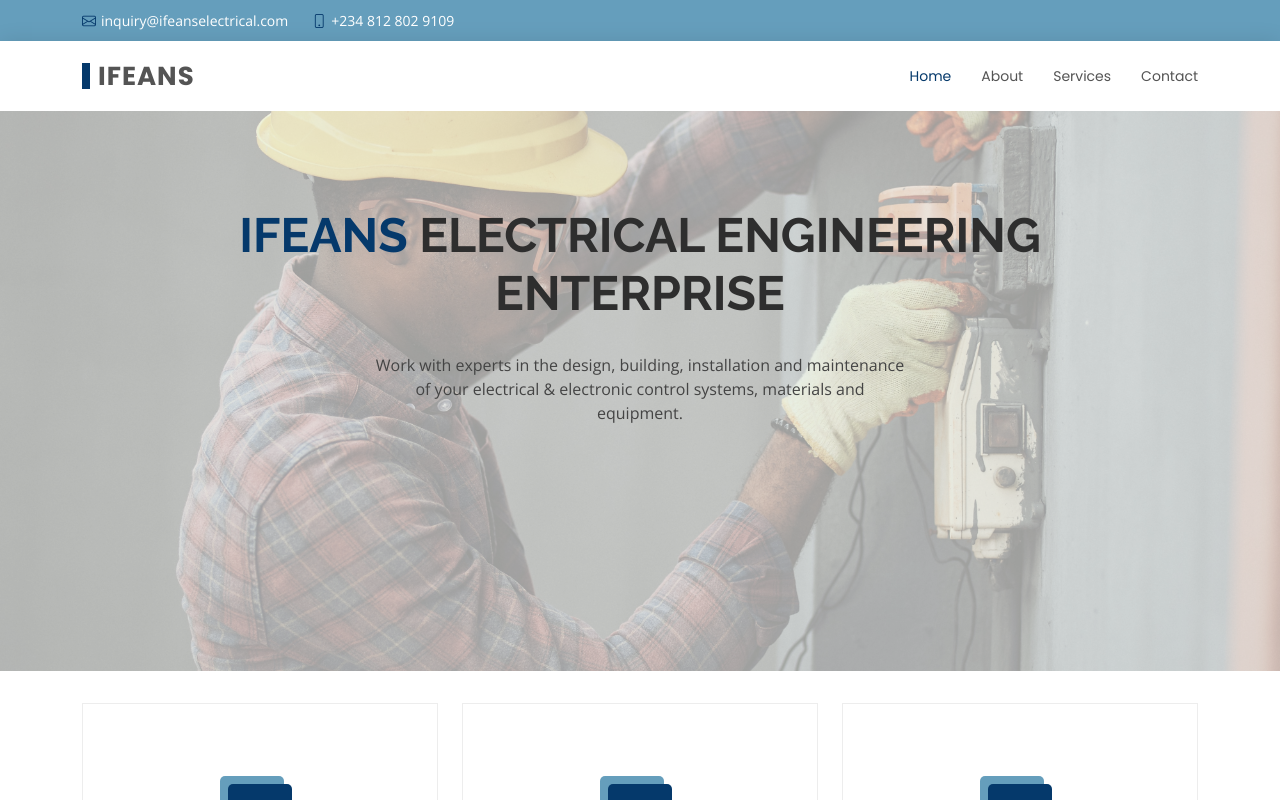
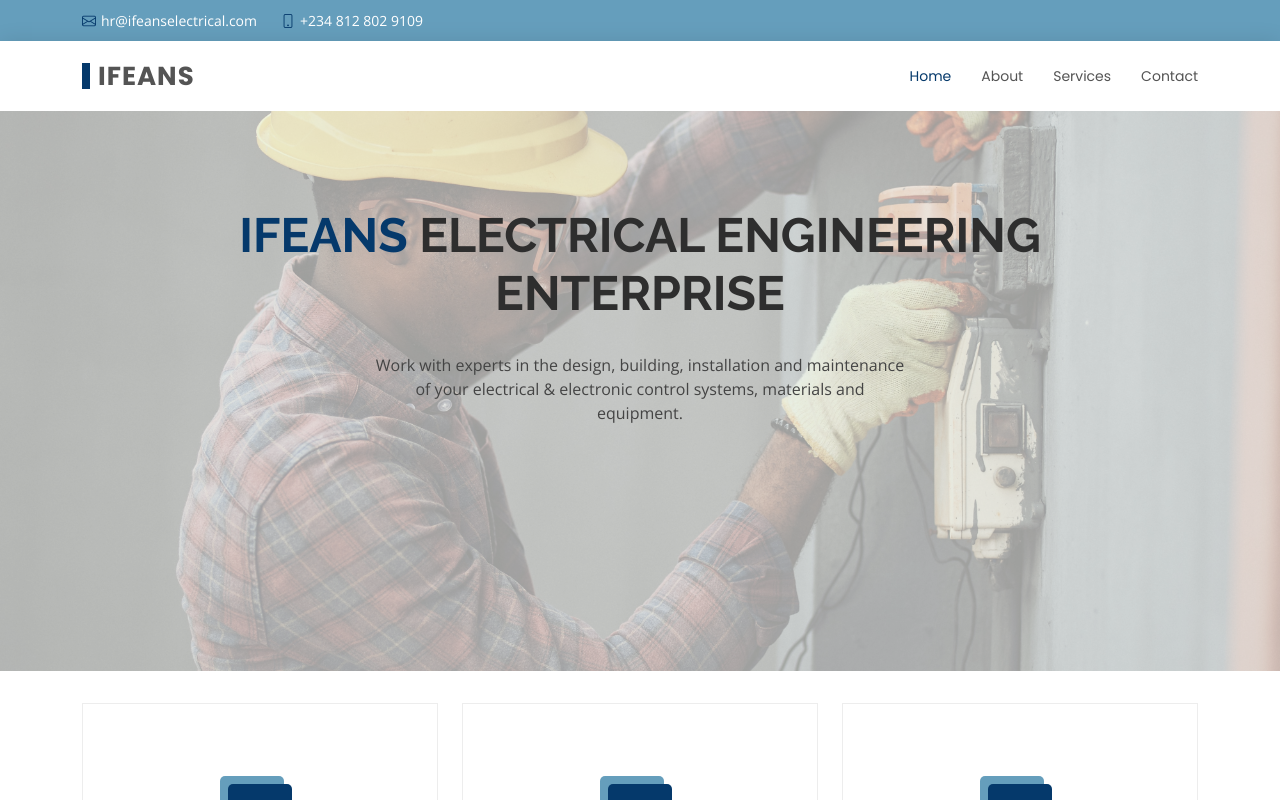
Before and after one commit to Rahmaao/Ifeans, a plain HTML site: page index.html in a window 1280 px wide. Shown: the top 800 px of the page. Drawn offline with nearby package versions, Linux system fonts and the light colour scheme.

Commit message:
Minor changes

```diff
--- a/index.html
+++ b/index.html
@@ -35,7 +35,7 @@
   <section id="topbar" class="d-flex align-items-center">
     <div class="container d-flex justify-content-center justify-content-md-between">
       <div class="contact-info d-flex align-items-center">
-        <i class="bi bi-envelope d-flex align-items-center "><a href="mailto:ifeanselectrical@gmail.com">inquiry@ifeanselectrical.com</a></i>
+        <i class="bi bi-envelope d-flex align-items-center "><a href="mailto:ifeanselectrical@gmail.com">hr@ifeanselectrical.com</a></i>
         <i class="bi bi-phone d-flex align-items-center ms-4 phone"><span>+234 812 802 9109</span></i>
       </div>
     </div>
```
